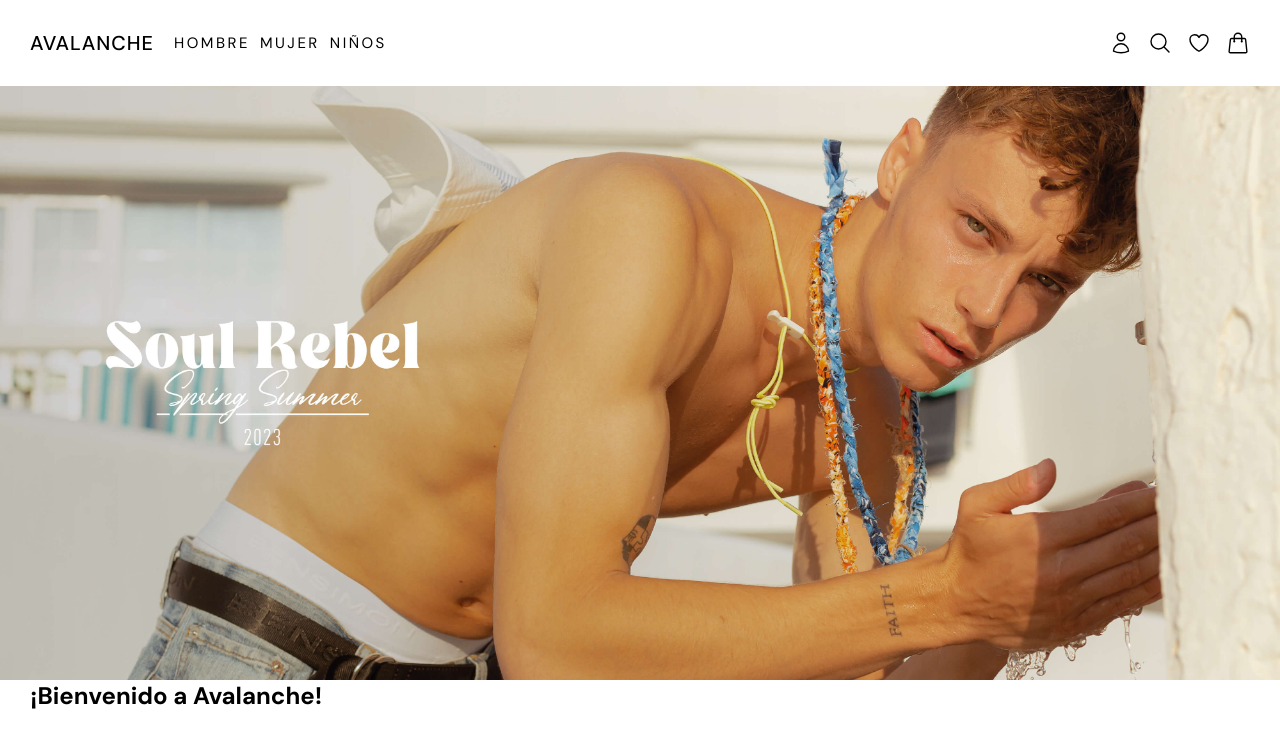
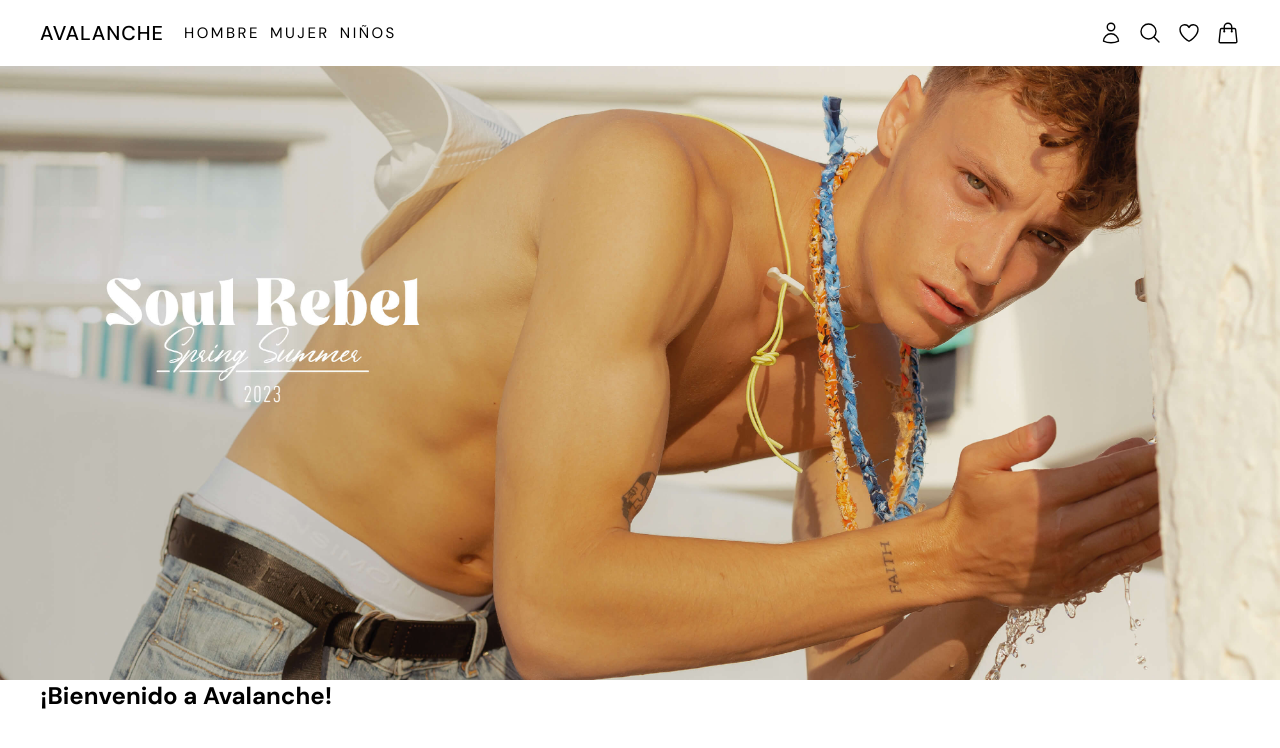
Before and after one commit to rafaelmollad/avalanche, a React (Create React App) app: page / in a window 1280 px wide. Shown: the top 748 px of the page. Built offline with nearby package versions, Linux system fonts and the light colour scheme.

Commit message:
Fijar Header en Desktop

```diff
--- a/src/App.js
+++ b/src/App.js
@@ -1,6 +1,6 @@
 import { useState } from 'react';
 
-import NavBar from './components/NavBar';
+import Header from './components/Header';
 import MenuMobile from './components/MenuMobile';
 import ItemListContainer from './components/ItemListContainer';
 import SearchBar from './components/SearchBar';
@@ -14,17 +14,25 @@ const App = () => {
   document.body.style.overflowY = isMenuOpen ? 'hidden' : 'unset';
 
   const handleIsMenuOpen = () => {
+    // Cerrar la barra de búsqueda cuando se hace click en el menú.
+    if (isSearchOpen) {
+      setSearchOpen(false);
+    }
+
     setMenuOpen(!isMenuOpen);
   };
 
   const handleIsSearchOpen = () => {
+    // No permitir que se la barra de búsqueda, si está abierto el menú.
+    if (isMenuOpen) return;
+
     setSearchOpen(!isSearchOpen);
   };
 
   return (
     <div className='App'>
       <div className='wrapper'>
-        <NavBar
+        <Header
           isMenuOpen={isMenuOpen}
           handleIsMenuOpen={handleIsMenuOpen}
           handleIsSearchOpen={handleIsSearchOpen}
--- /dev/null
+++ b/src/components/Header.js
@@ -0,0 +1,17 @@
+import React from 'react';
+
+import NavBar from './NavBar';
+
+function Header({ isMenuOpen, handleIsMenuOpen, handleIsSearchOpen }) {
+  return (
+    <header className='header'>
+      <NavBar
+        isMenuOpen={isMenuOpen}
+        handleIsMenuOpen={handleIsMenuOpen}
+        handleIsSearchOpen={handleIsSearchOpen}
+      />
+    </header>
+  );
+}
+
+export default Header;
--- a/src/components/ItemListContainer.js
+++ b/src/components/ItemListContainer.js
@@ -1,6 +1,6 @@
 const ItemListContainer = ({ greeting }) => {
   return (
-    <div style={{ paddingLeft: 30, paddingRight: 30 }}>
+    <div className='list-container'>
       <h2>{greeting}</h2>
     </div>
   );
--- a/src/index.css
+++ b/src/index.css
@@ -51,15 +51,19 @@ button {
   background: transparent;
 }
 
-/***********
- * NAVBAR  *
- ***********/
+/**********
+ * HEADER *
+ **********/
+
+.header {
+  background: var(--white);
+}
 
 .navbar {
   display: flex;
   justify-content: space-between;
   align-items: center;
-  padding: 3rem;
+  padding: 2rem 4rem;
 }
 
 /* Contenedor de logo y menú */
@@ -92,9 +96,9 @@ button {
   display: flex;
   justify-content: center;
   background: var(--white);
-  padding: 0 3rem;
+  padding: 0 4rem;
   position: absolute;
-  top: 84.8px; /* Altura del header */
+  top: 67px; /* Altura del header */
   bottom: 0;
   right: 0;
   left: 0;
@@ -145,7 +149,7 @@ button {
   position: absolute;
   right: 0;
   left: 0;
-  top: 86.4px; /* Altura del header */
+  top: 66px; /* Altura del header */
 }
 
 .search-bar__input {
@@ -168,6 +172,14 @@ button {
   background-repeat: no-repeat;
   background-size: cover;
   flex: 1;
+}
+
+/*******************
+ * LIST CONTAINER  *
+ *******************/
+
+.list-container {
+  padding: 0 4rem;
 }
 
 /******************
@@ -239,6 +251,13 @@ button {
   .wrapper {
     height: 85vh;
   }
+
+  /* Fijar el header en Desktop */
+  .header {
+    position: fixed;
+    left: 0;
+    right: 0;
+  }
 }
 
 /* Estos estilos se van a aplicar en dispositivos con un ancho mínimo de 1460px */
```
